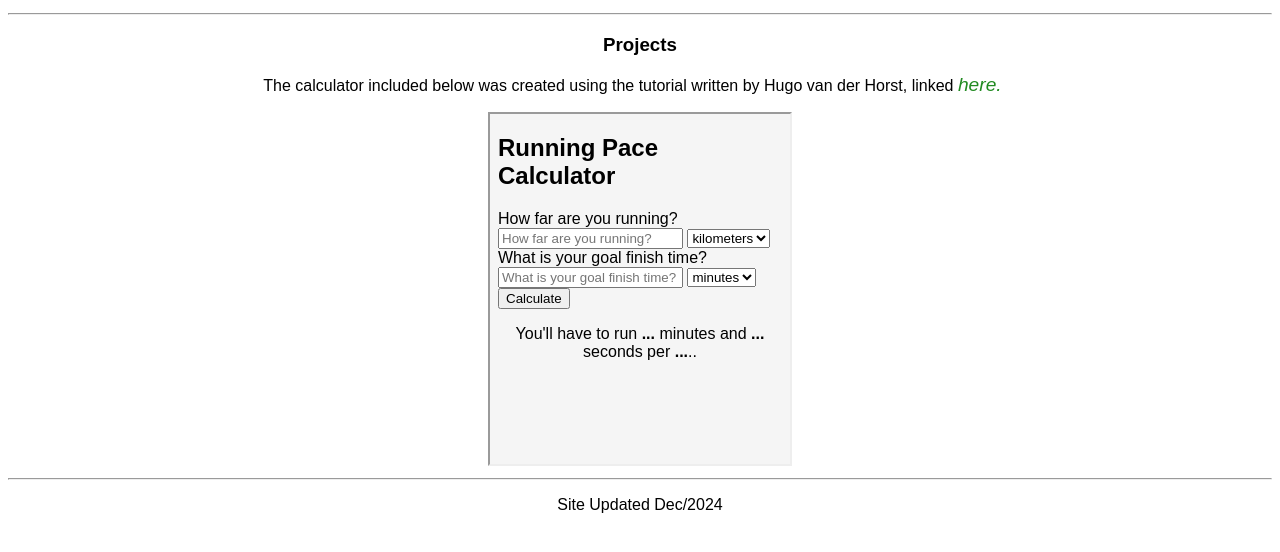
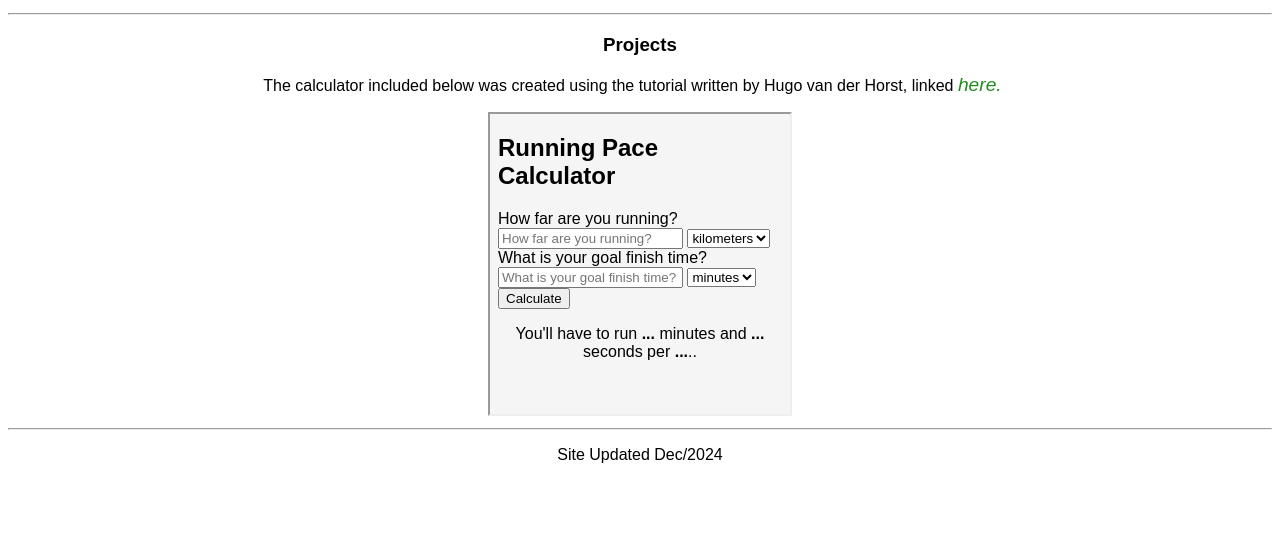
Before and after one commit to jaredscotch/jaredsite, a plain HTML site: page index.html in a window 1280 px wide. Shown: the part 200-752 px from the top of the page. Drawn offline with nearby package versions, Linux system fonts and the light colour scheme.

Commit message:
trying yet another height

```diff
--- a/index.html
+++ b/index.html
@@ -33,7 +33,7 @@
     <div class="projects">
     <h3>Projects</h3>
     <p>The calculator included below was created using the tutorial written by Hugo van der Horst, linked <a href="https://medium.com/@hugovndrhorst/basic-javascript-pace-calculator-31cd6be356e7" class="body-link">here.</a></p>
-    <iframe style="width: 500; height: 350px; overflow: auto;" src="pacecalc.html" title="Pace Calculator"></iframe>
+    <iframe style="width: 500; height: 300px; overflow: auto;" src="pacecalc.html" title="Pace Calculator"></iframe>
 
     </div>
 
```
